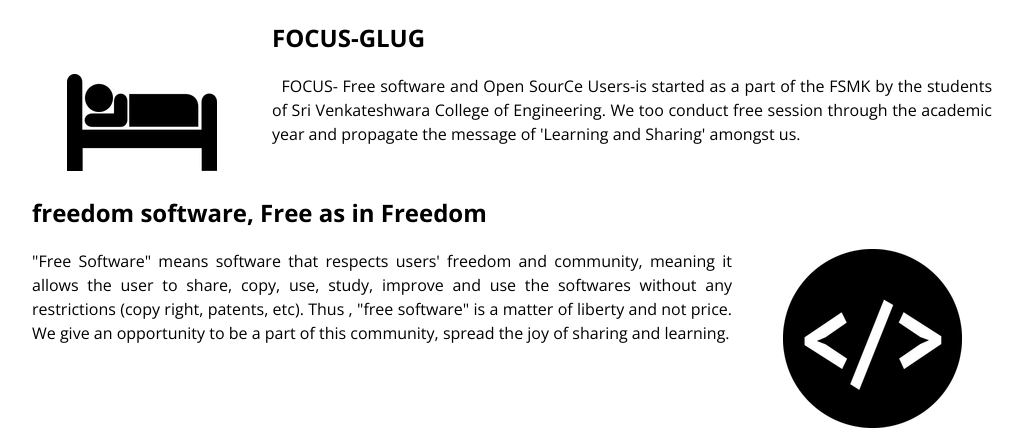
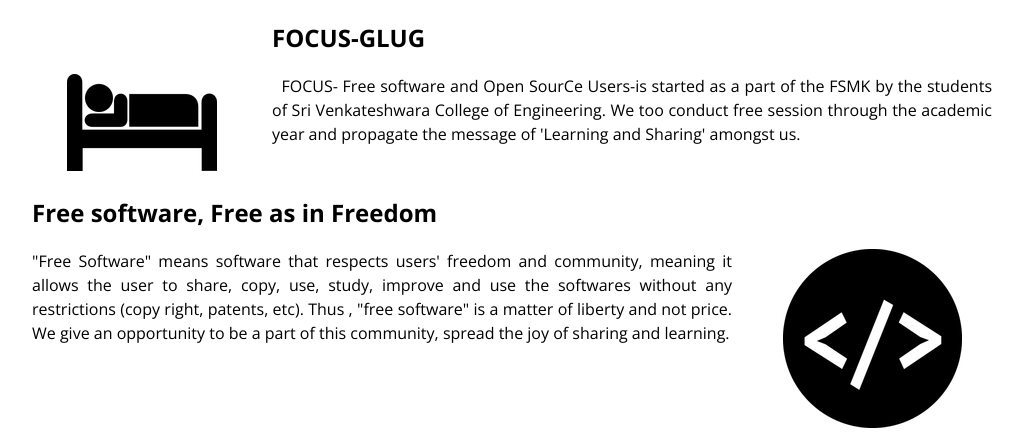
Before and after one commit to svceglug/focus, a PHP site: page /about.php in a window 1280 px wide. Shown: the part 457-889 px from the top of the page, without its empty margins (128-1151 px from the left). Run offline with PHP 8.4, Linux system fonts and the light colour scheme.

Commit message:
fix typo
Fixed "freedom" to "Free"

```diff
--- a/about.php
+++ b/about.php
@@ -32,7 +32,7 @@
         <br>
 
         <div class="row">
-            <div class="column-3-4"><h2>freedom software, Free as in Freedom</h2>
+            <div class="column-3-4"><h2>Free software, Free as in Freedom</h2>
                 <br>
                 <p align="justify">"Free Software" means software that respects users' freedom and community, meaning it allows the user to share, copy, use, study, improve and use the softwares without any restrictions (copy right, patents, etc). Thus , "free software" is a matter of liberty and not price. We give an opportunity to be a part of this community, spread the joy of sharing and learning. </p>
             </div>
```
